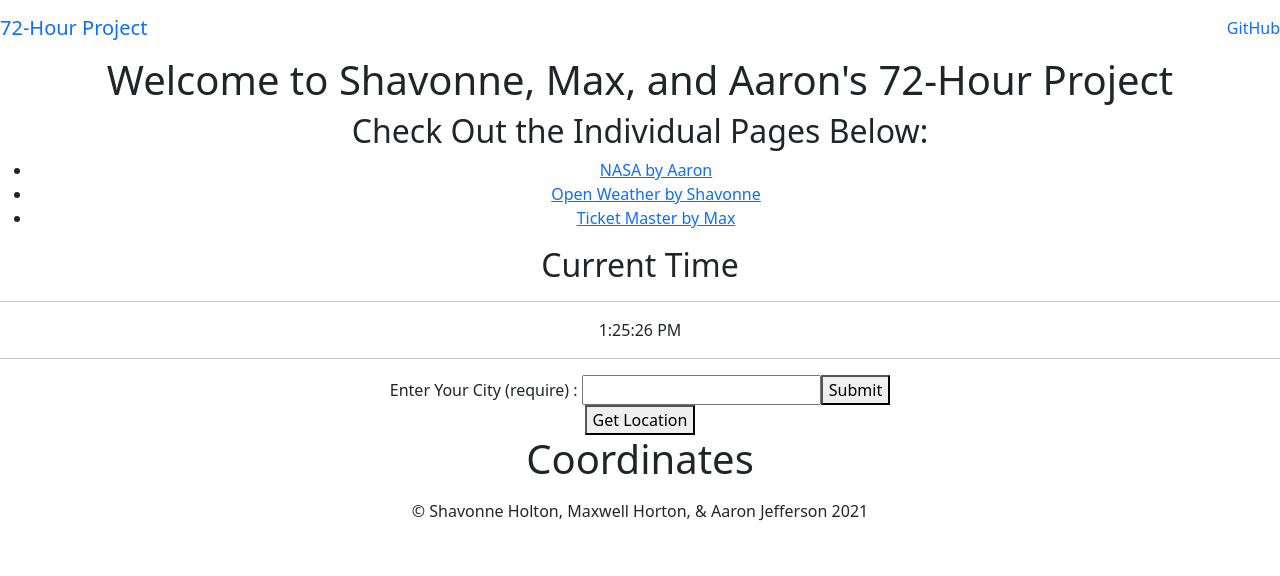
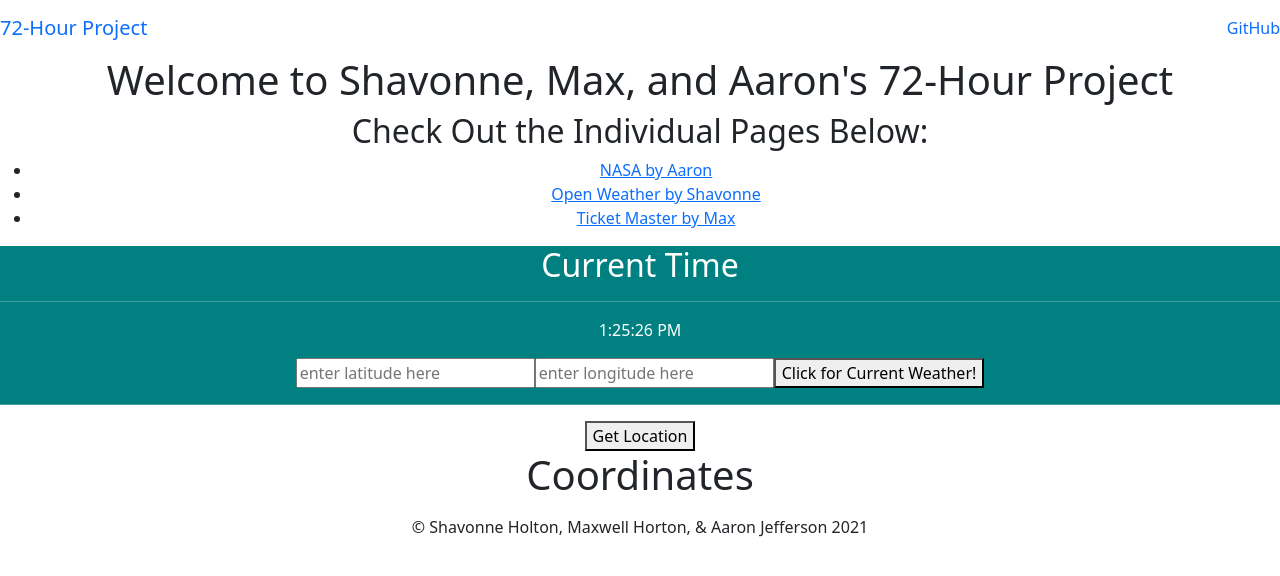
Before and after one commit to AMJ-Codes/teamGit, a React (Create React App) app in the folder blue-react/: page /weather in a window 1280 px wide. Shown: the top 576 px of the page. Built offline with nearby package versions, Linux system fonts and the light colour scheme.

Commit message:
updated OW app code

```diff
--- a/blue-react/src/components/apps/ow-api-app/OpenWeather.js
+++ b/blue-react/src/components/apps/ow-api-app/OpenWeather.js
@@ -1,43 +1,38 @@
-import React, {useState} from 'react';
+import React, {useEffect, useState} from 'react';
 import OwResults from './OwResults';
 import OwClock from './OwClock';
+import GetLocation from '../../../geolocation/GetLocation';
 
 const baseURL = 'https://api.openweathermap.org/data/2.5/weather';
 const key = '3af00e64fa574fb90f8896a9c6b5f1ba'
 
 const OwApp = () => {
 
-    const [ city, setCity ] = useState('');
     const [ results, setResults ] = useState([]);
+    const [ latitude, setLatitude ] = useState(null);
+    const [ longitude, setLongitude ] = useState(null);
 
-    const fetchResults = () => {
-        let url = `${baseURL}?q=${city}&appid=${key}`;
+    const getWeather = () => {
+        let url = `${baseURL}?lat=${latitude}&lon=${longitude}&appid=${key}`;
 
         fetch(url)
             .then(res => res.json())
-            .then(data => setResults(data.response.docs))
+            .then(data => setResults(data.response))
             .catch(err => console.log(err));
     };
-
-    const handleSubmit = (event) => {
-        event.preventDefault();
-        fetchResults();
-    }
 
     return(
         <div className="main>">
             <div className="mainDiv">
+                <div style={{ background: '#008080' , color: 'white' }}>
                 <OwClock />
+                <input value={latitude} onChange={e => setLatitude(e.target.value)} placeholder="enter latitude here"/>
+                <input value={longitude} onChange={e => setLongitude(e.target.value)} placeholder="enter longitude here"/>
+                <button onClick={() => getWeather()}>Click for Current Weather!</button>
                 <hr />
-                <form onSubmit={(e) => handleSubmit(e)}>
-                    <span>Enter Your City (require) : </span>
-                    <input type="text" name="city" onChange={(e) => setCity(e.target.value)} required />
-                    <button className="submit">Submit</button>
-                </form>
-                {
-                    results.length > 0 ? <OwResults results={results} /> : null
-                }
-            </div>
+                { results ? <h2>{results.weather}</h2> : <div></div>}
+                 </div>
+                </div>
         </div>
     );
 };
--- a/blue-react/src/components/apps/ow-api-app/OwClock.js
+++ b/blue-react/src/components/apps/ow-api-app/OwClock.js
@@ -19,7 +19,7 @@ const OwClock = () => {
 
     return (
         <div>
-            <h2 className="section-title">Current Time</h2>
+            <h2>Current Time</h2>
             <hr className="explanation" />
             <p>{time}</p>
         </div>
--- a/blue-react/src/components/apps/ow-api-app/OwResults.js
+++ b/blue-react/src/components/apps/ow-api-app/OwResults.js
@@ -1,16 +1,14 @@
 import React from 'react';
 
 const OwResults = (props) => {
+
     return (
         <div>
-            {props.results.map(result => {
+            {props.results.map(results => {
                 return (
-                    <div key={result.id}>
-                        <h2>{result.name}</h2>
-                        <h3>{result.main.temp}</h3>
-                        <h3>{result.weather[1]}</h3>
-                        <h3>{result.sys.sunrise}</h3>
-                        <h3>{result.sys.sunset}</h3>
+                    <div key={results.id}>
+                        <h3>{results.weather[1]}</h3>
+                        <h3>{results.temp}</h3>
                     </div>
                 )}
             )}
```
Also changed, not shown: 1 other file (tests, documents, lock files or other folders).
